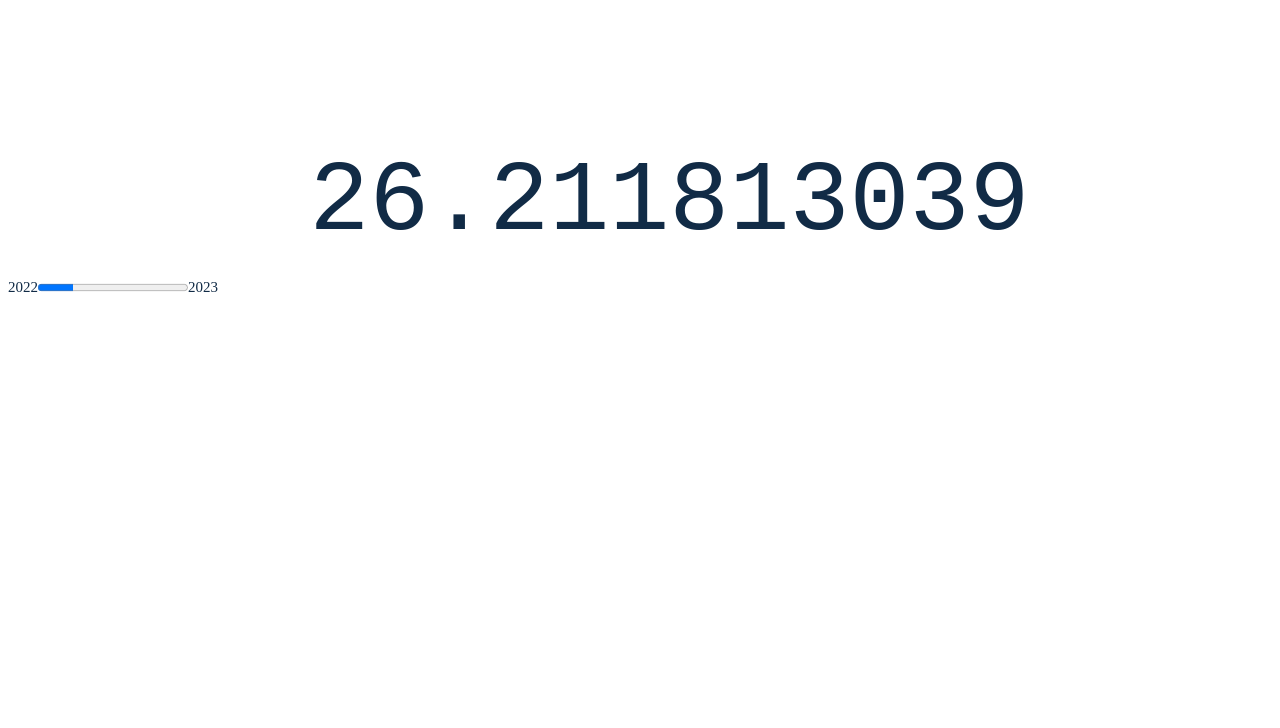
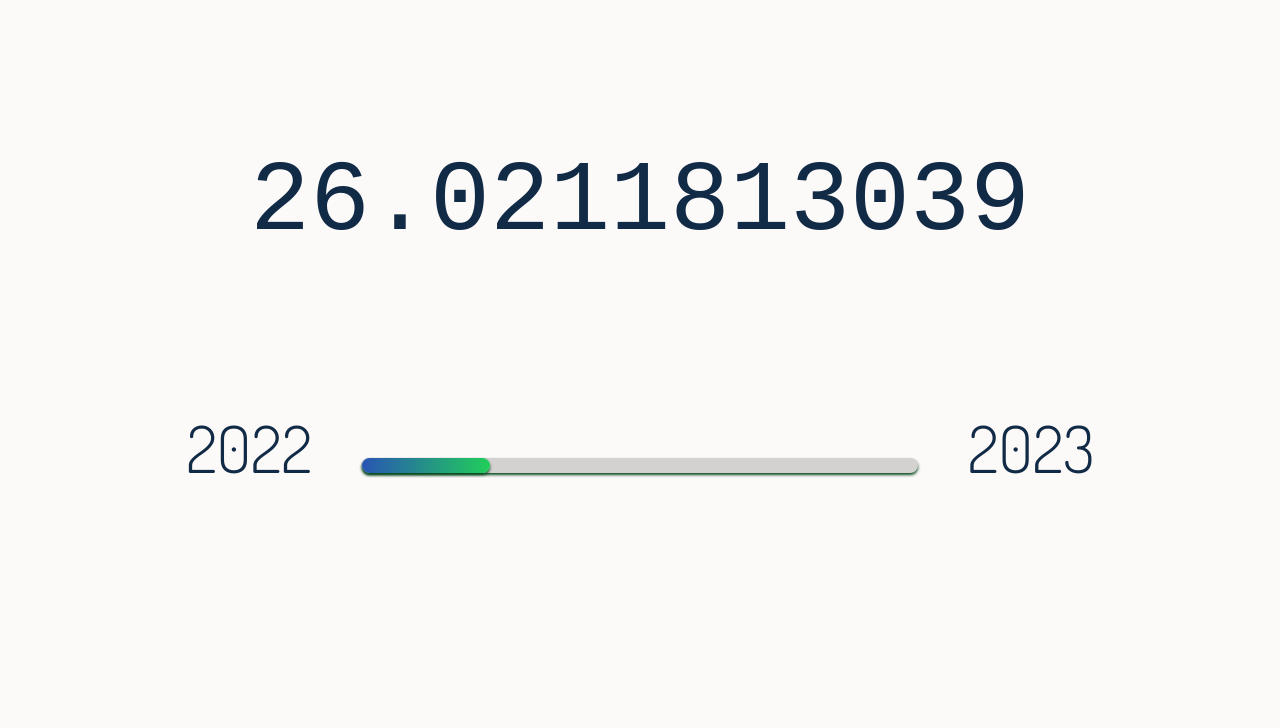
Before and after one commit to timur-hef/age-check, a Django app: page / in a window 1280 px wide. Shown: the top 728 px of the page. Run offline with Django 4.2, Linux system fonts and the light colour scheme.

Commit message:
progress bar customization

```diff
--- a/static/age/css/styles.css
+++ b/static/age/css/styles.css
@@ -3,15 +3,27 @@
 	font-family:'RobotoCondensed';
 }
 
+@font-face {
+	src: url('/static/fonts/Dosis-Light.ttf');
+	font-family:'Dosis';
+}
+
+@font-face {
+	font-family: 'Montserrat';
+	font-style: normal;
+	font-weight: 400;
+	font-display: swap;
+	src: url(https://fonts.gstatic.com/s/montserrat/v23/JTUHjIg1_i6t8kCHKm4532VJOt5-QNFgpCtr6Hw5aXo.woff2) format('woff2');
+	unicode-range: U+0000-00FF, U+0131, U+0152-0153, U+02BB-02BC, U+02C6, U+02DA, U+02DC, U+2000-206F, U+2074, U+20AC, U+2122, U+2191, U+2193, U+2212, U+2215, U+FEFF, U+FFFD;
+}
+
 body {
 	min-height: 100%;
-	background: #fff;
+	background: rgb(252, 249, 249);
 	min-width: 320px;
 	font-size: 15px;
 	color: #112b46;
 }
-
-
 .content {
 	width: 100%;
 	margin-top: 10%;
@@ -19,25 +31,56 @@
 	display: flex;
 	align-items: center;
 }
-
 .timer {
 	font-family: "Courier New", sans-serif;
 	font-size: 100px;
 	width: 100%;
 	padding: 10px 0;
 	margin: 10px 0;
+	text-align: center;
 	display: block;
+	user-select: none;
 }
-
-#age {
+.progress {
+	font-family: "Dosis", sans-serif;
+	font-size: 65px;
+	width: 100%;
+	margin-top: 10%;
+	display: table;
+}
+.left {
 	text-align: right;
-	width: 50%;
+	padding-right: 50px;
+	width: 28%;
+	display: table-cell;
 }
-
-#decimal {
-	text-align: left;
+.right {
+	width: 28%;
+	padding-left: 50px;
+	display: table-cell;
 }
-
+.middle {
+	display: table-cell;
+}
+.progress_bar {
+	background-color: #d4d1d1;
+	border-radius: 20px;
+	position: relative;
+	height: 15px;
+	box-shadow: 0px 2px 3px #0a4b20;
+	width: 100%;
+}
+.progress_done {
+	font-family: 'Montserrat', sans-serif;
+	background: linear-gradient(to left, #21ce5a, #2855b4);
+	box-shadow: 0px 2px 3px #0b4b20;
+	border-radius: 20px;
+	display: flex;
+	height: 100%;
+	width: 0;
+	opacity: 0;
+	transition: 2s ease 0.3s;
+}
 .footer {
 	bottom: 0;
 	margin: 10px 0;
@@ -46,4 +89,5 @@
 	width: 100%;
 	font-family: "RobotoCondensed", sans-serif;
 	font-weight: bold;
+	user-select: none;
 }
--- a/static/age/js/first.js
+++ b/static/age/js/first.js
@@ -3,12 +3,11 @@
 let next_year;
 let current_year_bd;
 let age, past, next;
-let i = 0;
+let i = 0.1;
 let res;
 let now;
-display_age = document.querySelector('#age');
-display_dec = document.querySelector('#decimal');
-progress_bar = document.querySelector('progress')
+display_age = document.querySelector('.timer');
+progress = document.querySelector('.progress_done');
 
 
 function start() {
@@ -29,12 +28,12 @@
         }
 
         decimal = (now - past)/(next - past);
-        display_age.textContent = age;
-        display_dec.textContent = '.' + Math.round(decimal * (10 ** 10));
+        display_age.textContent = (Math.round((age + decimal) * (10 ** 10)) / (10 ** 10)).toFixed(10);
 
+        year_done = Math.round((now - prev_new_year) * 100 / (new Date(current_year + 1,0,1) - prev_new_year));
 
-        progress_bar.value = now - prev_new_year;
-        progress_bar.max = new Date(current_year + 1,0,1) - prev_new_year;
+        progress.style.width = year_done + '%';
+        progress.style.opacity = 1;
     }, 100);
 }
 
--- a/templates/age/age.html
+++ b/templates/age/age.html
@@ -11,12 +11,17 @@
 
     <body>
         <div class="content">
-            <span class="timer" id="age" >00</span>
-            <span class="timer" id="decimal">00.0000000000</span>
+            <span class="timer">00.0000000000</span>
         </div>
 
-        <div>
-            2022<progress value="0" max="100"></progress>2023
+        <div class="progress">
+            <div class="left">2022</div>
+            <div class="middle">
+                <div class="progress_bar">
+                    <div class="progress_done"></div>
+                </div>
+            </div>
+            <div class="right">2023</div>
         </div>
 
         <div class="footer">
@@ -25,3 +30,5 @@
 	    <script src="{% static 'age/js/first.js' %}"></script>
     </body>
 </html>
+
+<!-- 2022<progress value="0" max="100"></progress>2023 -->
```
Also changed, not shown: static/age/js/timer.js (deleted, +0 -224 lines), static/fonts/Dosis-Bold.ttf (added), static/fonts/Dosis-ExtraBold.ttf (added), static/fonts/Dosis-ExtraLight.ttf (added), static/fonts/Dosis-Light.ttf (added), static/fonts/Dosis-Medium.ttf (added), static/fonts/Dosis-Regular.ttf (added), static/fonts/Dosis-SemiBold.ttf (added), static/fonts/RobotoCondensed-Bold.ttf (deleted), static/fonts/RobotoCondensed-BoldItalic.ttf (deleted), static/fonts/RobotoCondensed-Italic.ttf (deleted), static/fonts/RobotoCondensed-Light.ttf (deleted), static/fonts/RobotoCondensed-LightItalic.ttf (deleted), 1 other file.
